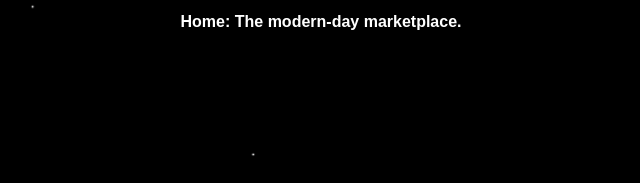
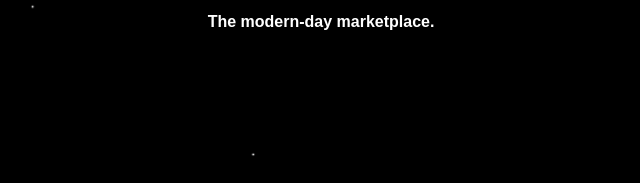
Before and after one commit to Lloyd7113/Lloyd7113.github.io, a plain HTML site: page home.html in a window 1280 px wide. Shown: the part 219-402 px from the top of the page, 319-959 px from the left. Drawn offline with Linux system fonts and the light colour scheme.

Commit message:
Update home.html

```diff
--- a/home.html
+++ b/home.html
@@ -7,7 +7,7 @@
 </head>
 
 <body background="cosmosbg.png">
-	<p style="color: white; font-weight: bold; font-size: 18; text-align: center; font-family: arial">Home: The modern-day marketplace.</p>
+	<p style="color: white; font-weight: bold; font-size: 18; text-align: center; font-family: arial">The modern-day marketplace.</p>
 </body>
 
 </html>
```
